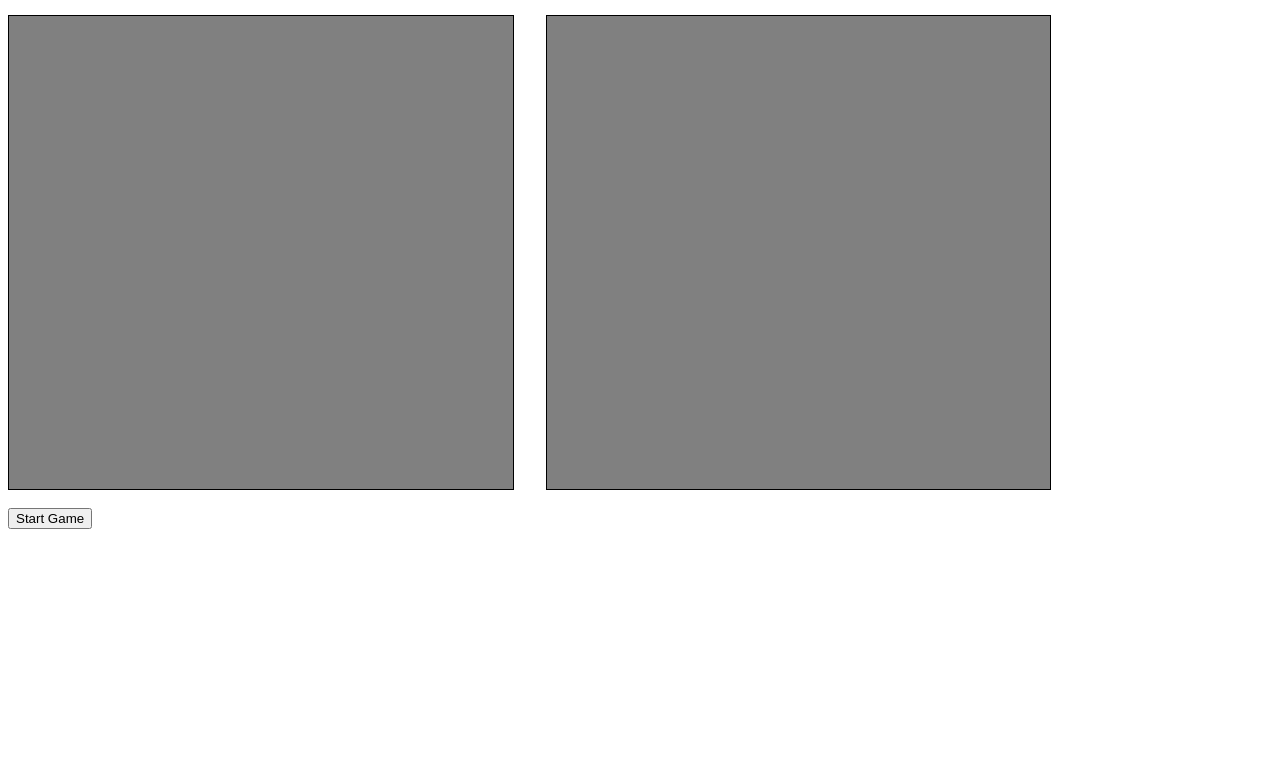
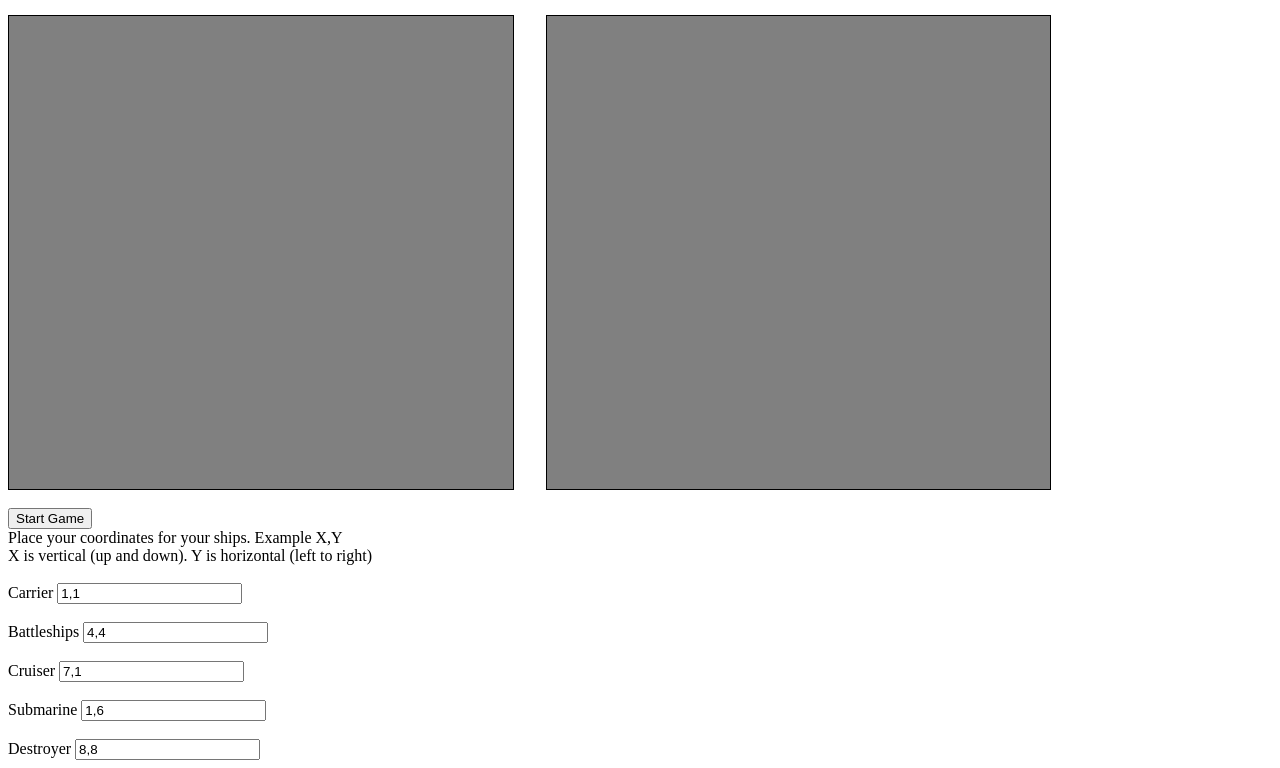
Before and after one commit to jlynyrd18/TOP-Battleship, a website with bundled scripts: page index.html in a window 1280 px wide. Shown: the part 101-869 px from the top of the page. Before the commit the page ends 800 px from the top, so only its background shows below. Built offline with nearby package versions, Linux system fonts and the light colour scheme.

Commit message:
added form for player to input coords for ship

```diff
--- a/index.html
+++ b/index.html
@@ -22,6 +22,26 @@
     </div>
     <br>
     <button id="start">Start Game</button>
+    <div id="playerShips">
+        Place your coordinates for your ships. Example X,Y<br>X is vertical (up and down). Y is horizontal (left to right)
+        <br><br>
+        <form>
+            <label for="carrier">Carrier</label>
+            <input type="text" value="1,1" id="carrier">
+            <br><br>
+            <label for="battleship">Battleships</label>
+            <input type="text" value="4,4" id="battleship">
+            <br><br>
+            <label for="cruiser">Cruiser</label>
+            <input type="text" value="7,1" id="cruiser">
+            <br><br>
+            <label for="submarine">Submarine</label>
+            <input type="text" value="1,6" id="submarine">
+            <br><br>
+            <label for="destroyer">Destroyer</label>
+            <input type="text" value="8,8" id="destroyer">
+        </form>
+    </div>
     <script type="module" src="gameController.js"></script>
 </body>
 </html>
```
